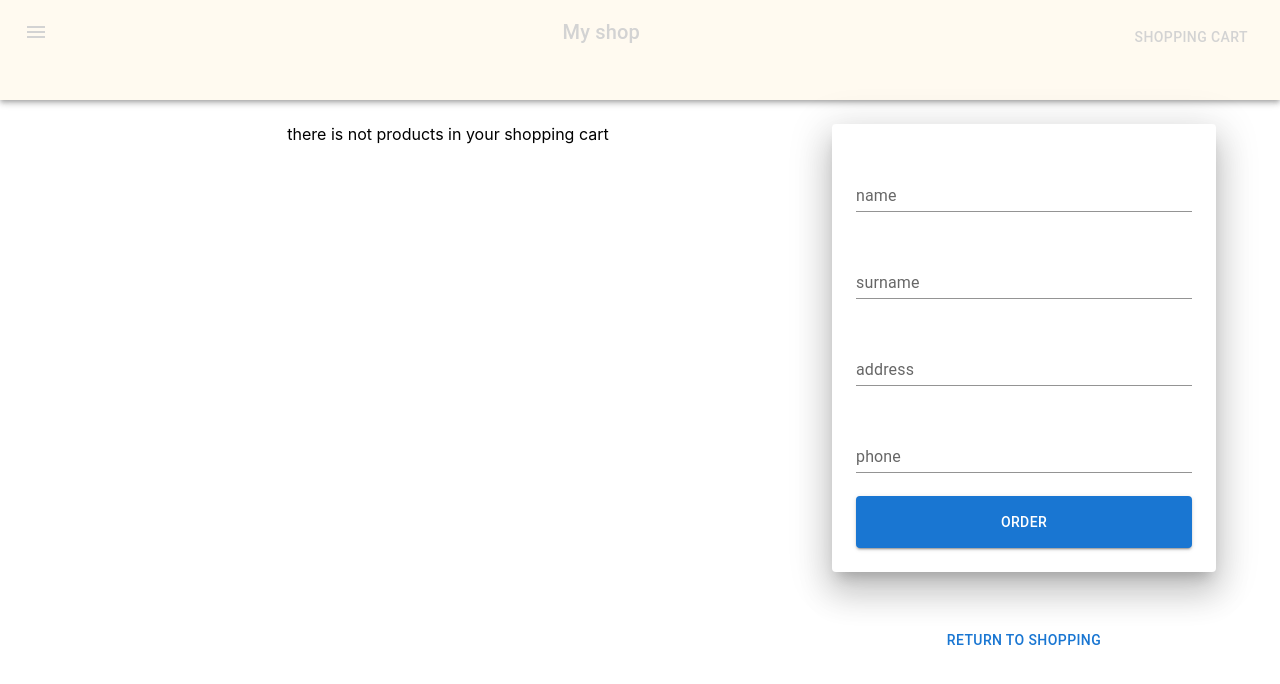
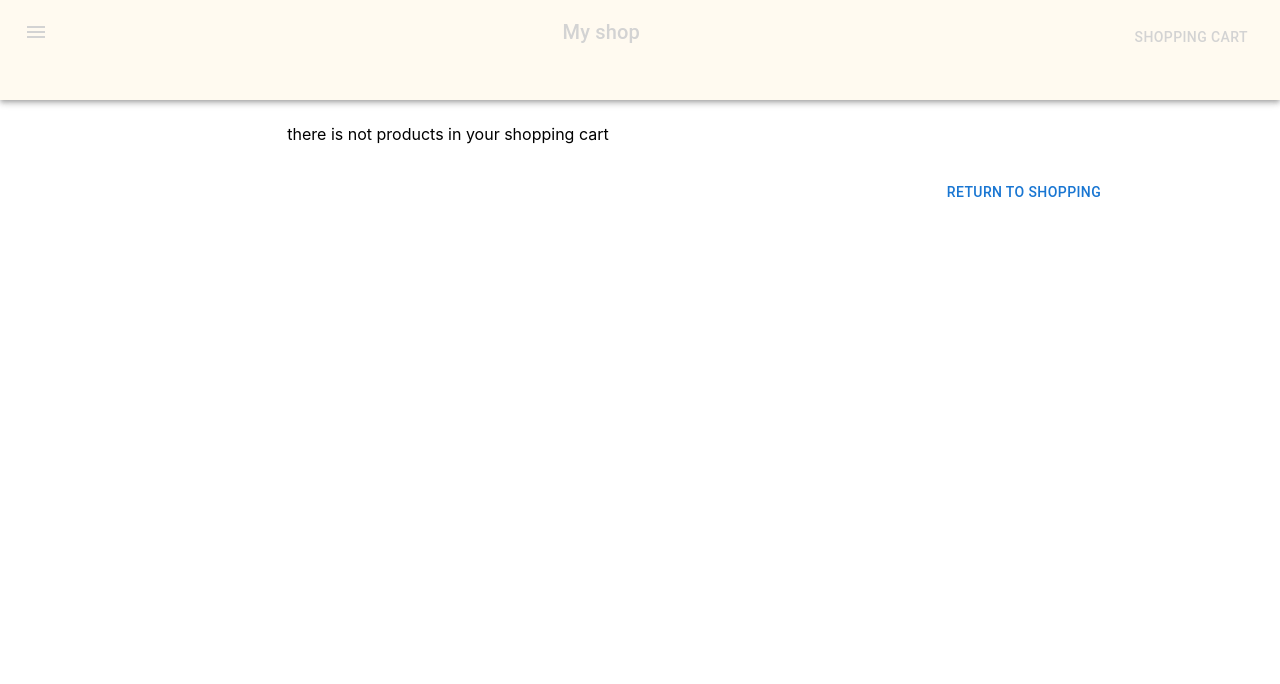
Before and after one commit to serIvanich/test-shop, a React (Create React App) app: page /cart in a window 1280 px wide. Shown: the top 684 px of the page. Built offline with nearby package versions, Linux system fonts and the light colour scheme.

Commit message:
add own image product and hidden form if shopping cart is empty
Signed-off-by: serIvanich <serivan1108@gmail.com>

```diff
--- a/src/dataFirebase.ts
+++ b/src/dataFirebase.ts
@@ -1,5 +1,5 @@
 import {getDatabase, onValue, ref, set} from "firebase/database";
-
+import ProductImage from './assecs/image/parfum.jpg'
 
 let products = [
 ]
@@ -7,7 +7,7 @@ const prod1 =  {
     id: 1,
     name: 'pen',
     price: 4.50,
-    photo: 'url:',
+    photo: ProductImage,
     info: 'it is a good pen',
     category: 'stationery',
 }
@@ -71,7 +71,7 @@ function writeProdData(data: any) {
     });
 
 }
-// writeProdData(products)
+writeProdData(products)
 
 export const getDataFareBase = (dispatch: any, getDataProducts: any) => {
     debugger
--- a/src/features/customerForm/CustomerForm.tsx
+++ b/src/features/customerForm/CustomerForm.tsx
@@ -1,13 +1,8 @@
 import React from 'react'
 import {Button, Paper, TextField} from "@mui/material";
-import {useNavigate} from "react-router-dom";
 import {FormikHelpers, useFormik} from "formik";
 
 export const CustomerForm: React.FC = () => {
-    let navigate = useNavigate()
-    const clickToReturnShopping = () => {
-        navigate('/products')
-    }
 
     const formik = useFormik({
         initialValues: {
@@ -103,7 +98,7 @@ export const CustomerForm: React.FC = () => {
 
                 </Paper>
             </form>
-            <Button sx={{margin: '50px auto'}} onClick={clickToReturnShopping}>return to shopping</Button>
+
         </>
     )
 }
--- a/src/features/products/product/Product.tsx
+++ b/src/features/products/product/Product.tsx
@@ -5,6 +5,7 @@ import {useActions} from "../../../utils/redux-utils";
 import {actionShoppingCart, ShoppingCartStateType} from "../../shoppingCart/shopping-cart-reduser";
 import {useSelector} from "react-redux";
 import {AppRootStateType} from "../../../utils/types";
+import ownProductImage from '../../../assecs/image/own-product-image.png'
 
 export const Product: React.FC<ProductPropsType> = ({prod}) => {
 
@@ -31,7 +32,7 @@ export const Product: React.FC<ProductPropsType> = ({prod}) => {
             <CardMedia
                 component="img"
                 height="140"
-                image={prod.photo}
+                image={ownProductImage}
                 alt="product image"
             />
             <CardContent>
--- a/src/features/shoppingCart/ProductCard.tsx
+++ b/src/features/shoppingCart/ProductCard.tsx
@@ -2,6 +2,7 @@ import {Button, Card, CardActions, CardContent, CardMedia, Typography} from '@mu
 import React from 'react'
 import {actionShoppingCart, ShoppingCartStateType} from "./shopping-cart-reduser";
 import {useActions} from "../../utils/redux-utils";
+import ownProductImage from '../../assecs/image/own-product-image.png'
 
 type ProductCardType = {
     prod: ShoppingCartStateType
@@ -33,7 +34,7 @@ export const ProductCard: React.FC<ProductCardType> = ({prod}) => {
             <CardMedia
                 component="img"
 
-                image={prod.photo}
+                image={ownProductImage}
                 alt="product image"
                 sx={{
                     width: '170px',
--- a/src/features/shoppingCart/ShoppingCart.tsx
+++ b/src/features/shoppingCart/ShoppingCart.tsx
@@ -1,16 +1,23 @@
 import {Button, Container, Grid} from '@mui/material'
 import React from 'react'
 import {ProductCard} from "./ProductCard";
-import {ProductType} from "../products/products-reduser";
 import {useSelector} from "react-redux";
 import {AppRootStateType} from "../../utils/types";
 import {CustomerForm} from "../customerForm/CustomerForm";
 import {ShoppingCartStateType} from "./shopping-cart-reduser";
+import {useNavigate} from "react-router-dom";
 
 export const ShoppingCart: React.FC = () => {
 
     const productsInShoppingCart = useSelector<AppRootStateType, Array<ShoppingCartStateType>>(
         state => state.shoppingCart.products)
+
+    let navigate = useNavigate()
+    const clickToReturnShopping = () => {
+        navigate('/products')
+    }
+
+
     return (
         <Container>
             <Grid container>
@@ -23,8 +30,8 @@ export const ShoppingCart: React.FC = () => {
                     </Grid>
                 </Grid>
                 <Grid item xs={4}>
-                    <CustomerForm/>
-
+                    {productsInShoppingCart.length > 0 && <CustomerForm/>}
+                    <Button sx={{margin: '50px auto'}} onClick={clickToReturnShopping}>return to shopping</Button>
                 </Grid>
 
 
```
Lines whose indentation alone changed are shown as unchanged.
